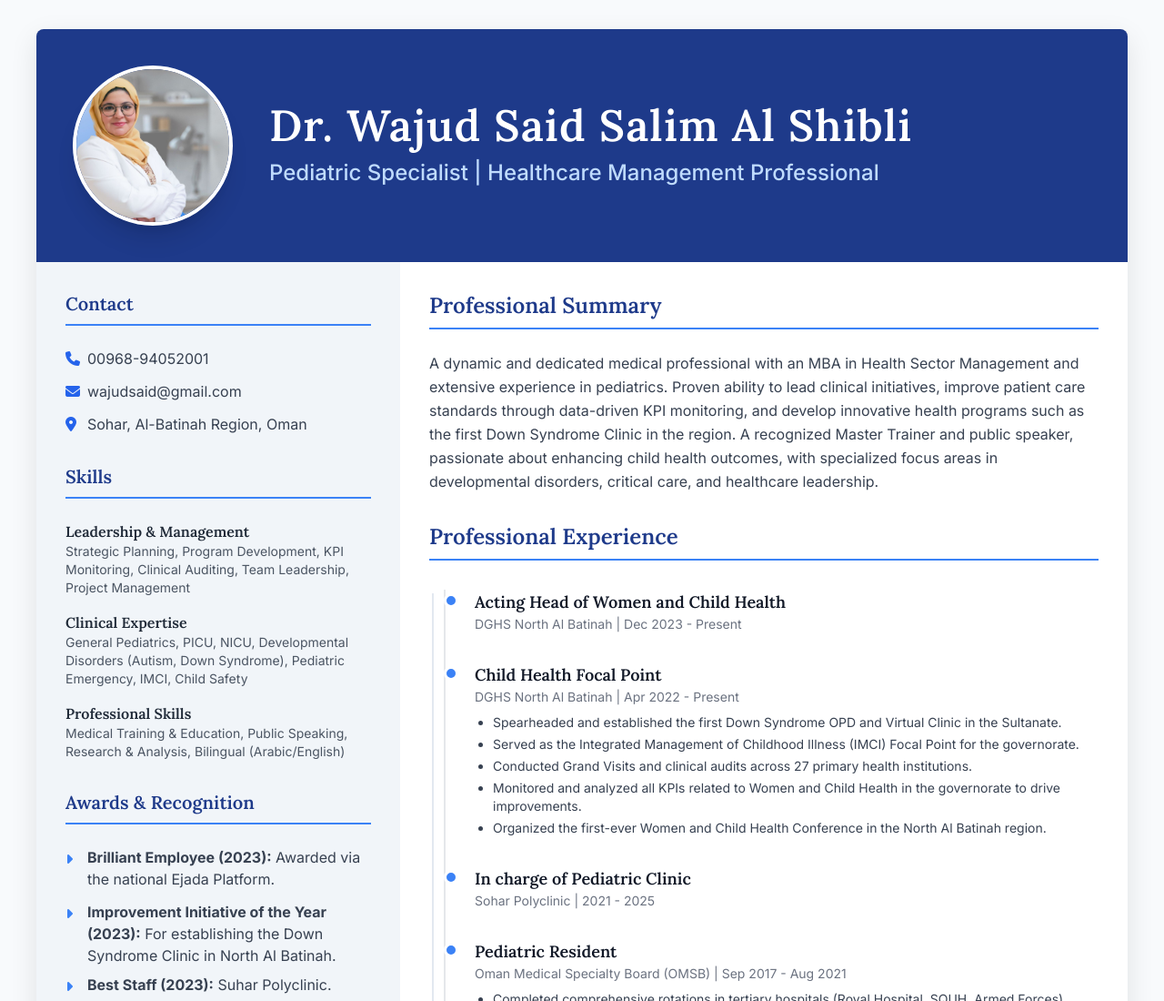
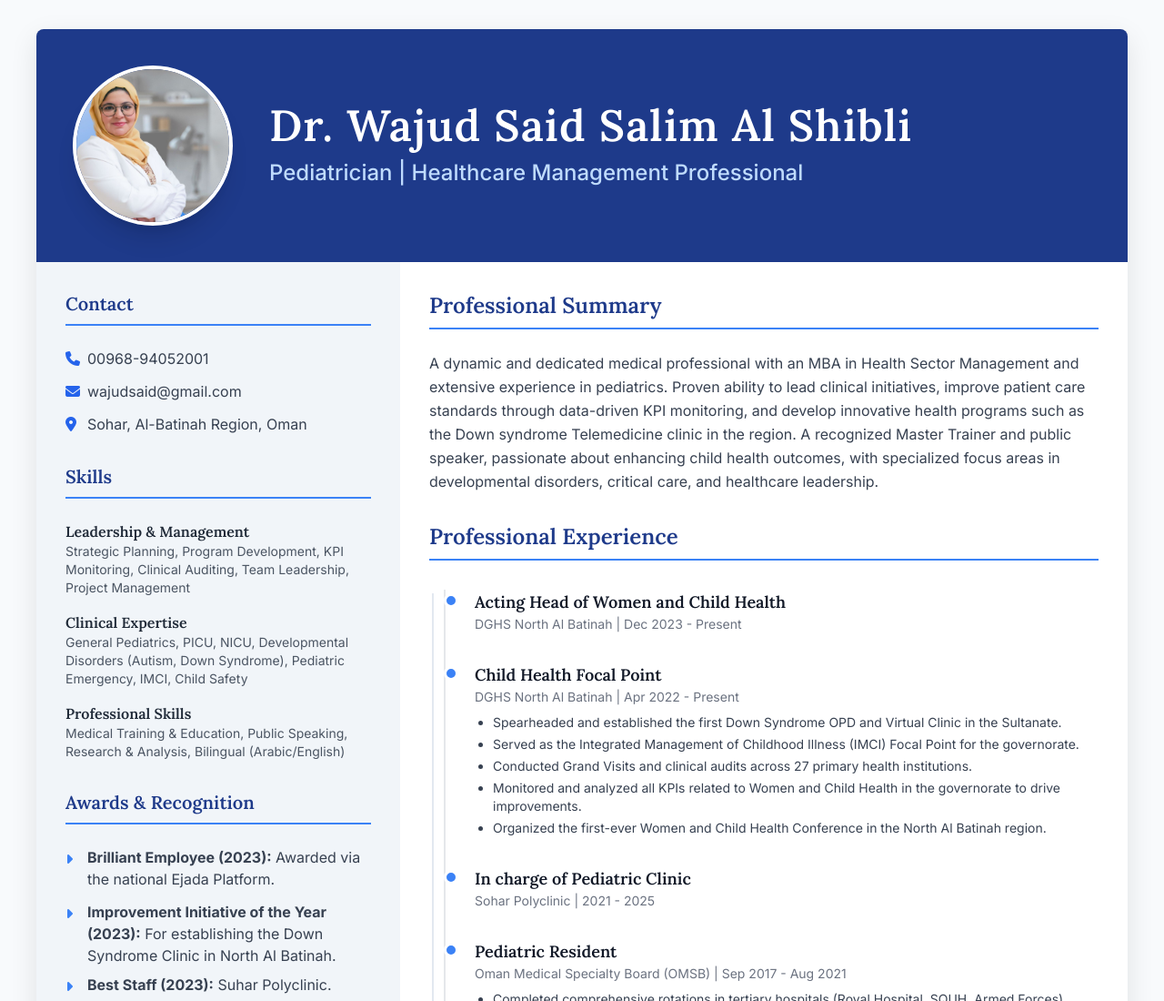
Before and after one commit to ARahim900/Dr-Wajud-CV, a website: page index.html in a window 1280 px wide. Shown: the top 1100 px of the page at 91% size. Drawn offline with nearby package versions, Linux system fonts and the light colour scheme.

Commit message:
Update professional title to Pediatrician and change to Down syndrome Telemedicine clinic

```diff
--- a/index.html
+++ b/index.html
@@ -83,7 +83,7 @@
                 </div>
                 <div class="text-center md:text-left flex-1">
                     <h1 class="text-3xl md:text-4xl lg:text-5xl font-bold tracking-wide leading-tight">Dr. Wajud Said Salim Al Shibli</h1>
-                    <p class="text-lg md:text-xl lg:text-2xl mt-3 text-blue-200 font-medium">Pediatric Specialist | Healthcare Management Professional</p>
+                    <p class="text-lg md:text-xl lg:text-2xl mt-3 text-blue-200 font-medium">Pediatrician | Healthcare Management Professional</p>
                 </div>
             </div>
         </header>
@@ -153,7 +153,7 @@
                 <section>
                     <h2 class="section-title text-2xl font-bold">Professional Summary</h2>
                     <p class="text-gray-700 leading-relaxed">
-                        A dynamic and dedicated medical professional with an MBA in Health Sector Management and extensive experience in pediatrics. Proven ability to lead clinical initiatives, improve patient care standards through data-driven KPI monitoring, and develop innovative health programs such as the first Down Syndrome Clinic in the region. A recognized Master Trainer and public speaker, passionate about enhancing child health outcomes, with specialized focus areas in developmental disorders, critical care, and healthcare leadership.
+                        A dynamic and dedicated medical professional with an MBA in Health Sector Management and extensive experience in pediatrics. Proven ability to lead clinical initiatives, improve patient care standards through data-driven KPI monitoring, and develop innovative health programs such as the Down syndrome Telemedicine clinic in the region. A recognized Master Trainer and public speaker, passionate about enhancing child health outcomes, with specialized focus areas in developmental disorders, critical care, and healthcare leadership.
                     </p>
                 </section>
 
```
